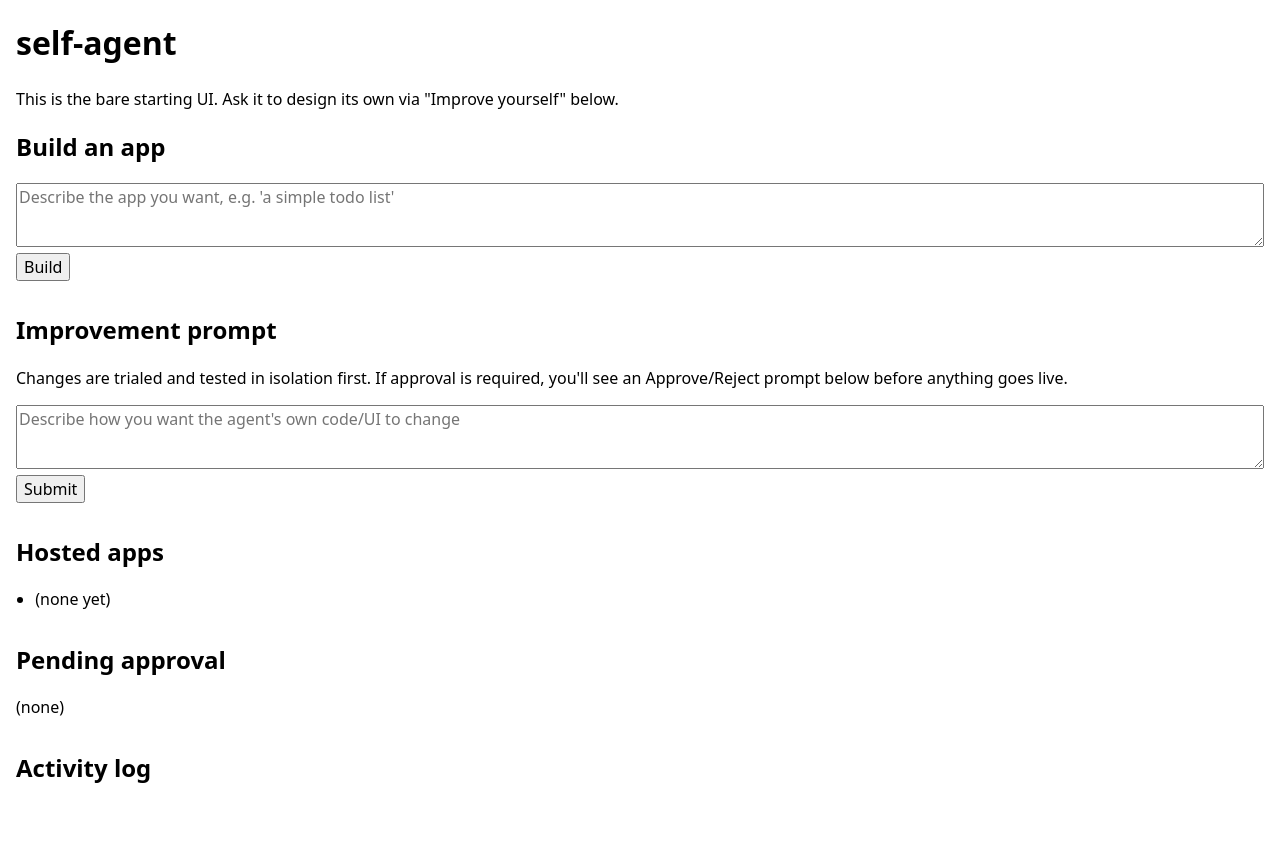
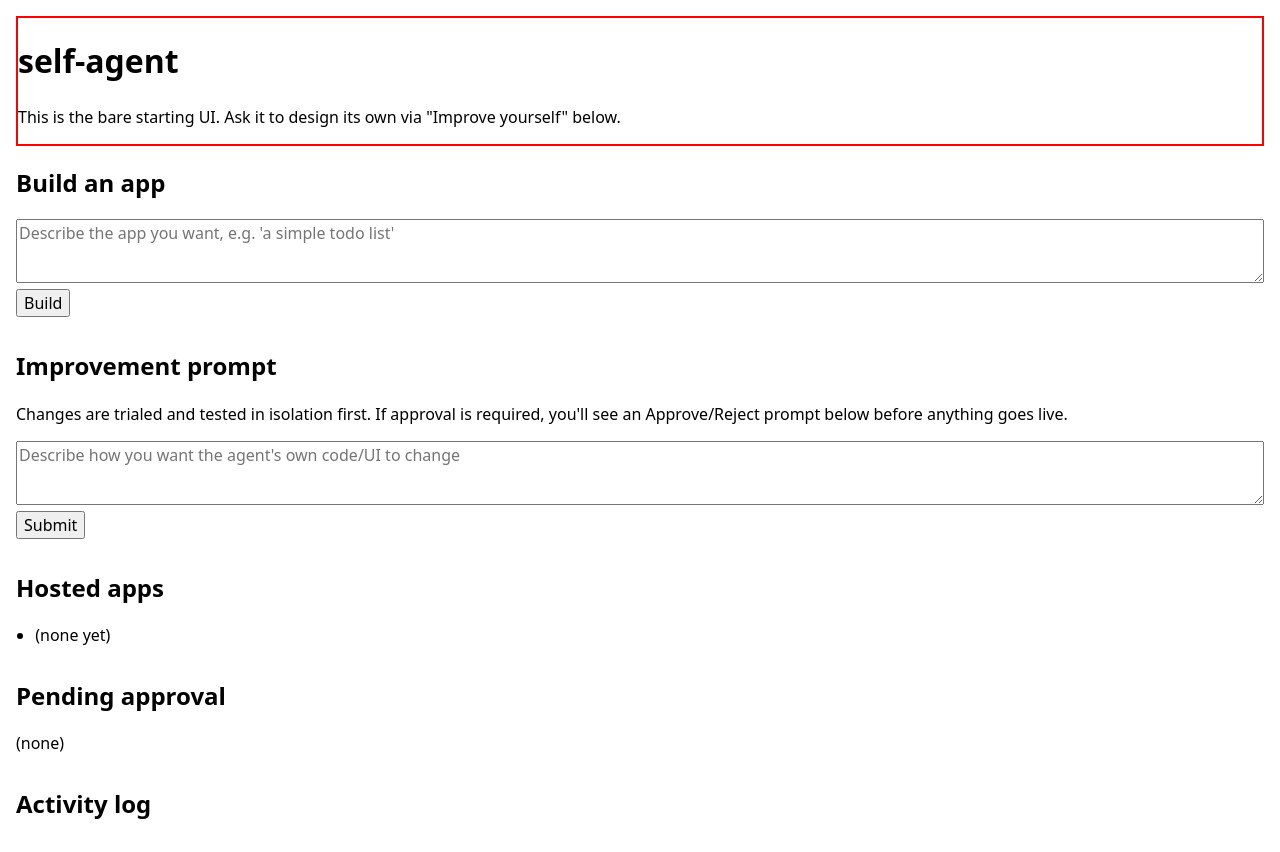
Before and after one commit to geopero123/self-improve, a website: page public/index.html in a window 1280 px wide. Before the commit the page ends 816 px from the top, so only its background shows below. Drawn offline with Linux system fonts and the light colour scheme; no server answers.

Commit message:
Added a red border to the header

```diff
--- a/public/index.html
+++ b/public/index.html
@@ -4,11 +4,18 @@
 <meta charset="utf-8">
 <title>self-agent</title>
 <link rel="stylesheet" href="./style.css">
+<style>
+header {
+  border: 2px solid red;
+}
+</style>
 </head>
 <body>
 
+<header>
 <h1>self-agent</h1>
 <p>This is the bare starting UI. Ask it to design its own via "Improve yourself" below.</p>
+</header>
 
 <section>
 <h2>Build an app</h2>
```
